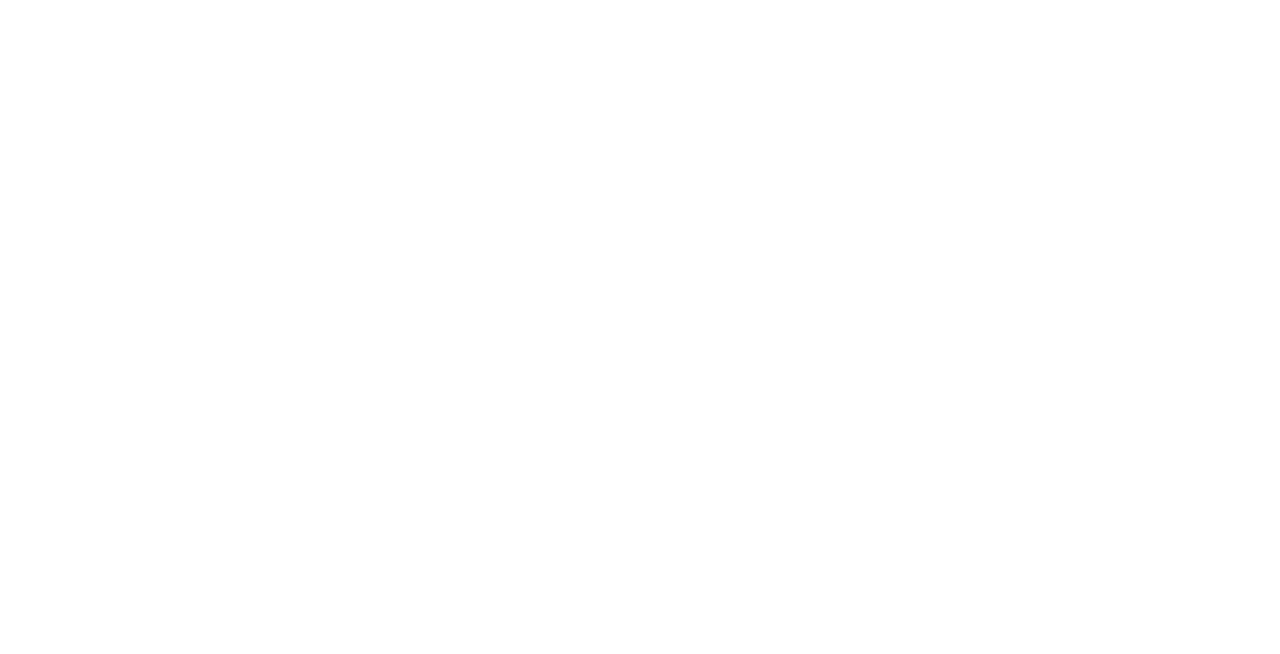
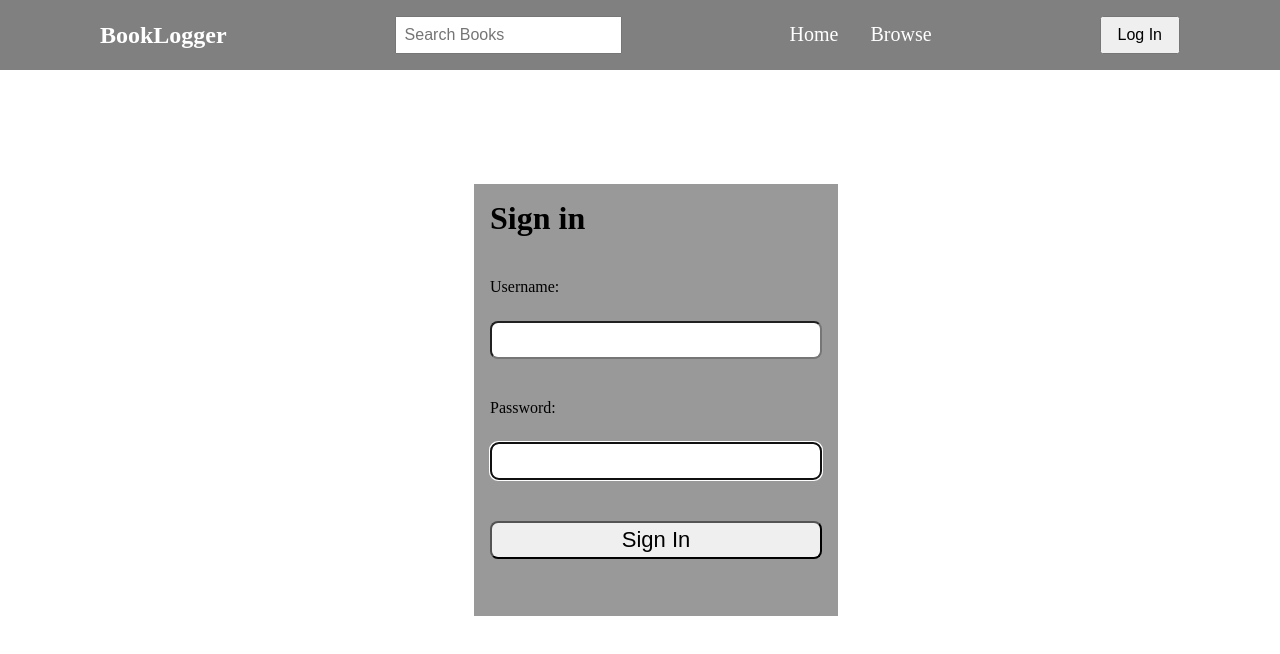
Before and after one commit to p2557506/book-logger, a React (Create React App) app in the folder client/: page /signin in a window 1280 px wide. Before the commit this address had no page. Shown: the top 654 px of the page. Built offline with nearby package versions, Linux system fonts and the light colour scheme.

Commit message:
Sign in page added, handles wrong user and pass combo

```diff
--- a/client/src/App.js
+++ b/client/src/App.js
@@ -3,6 +3,7 @@ import Home from "./pages/home/Home"
 import Browse from "./pages/browse/Browse";
 import Book from "./pages/book/Book";
 import SignUp from "./pages/signUp/SignUp";
+import SignIn from "./pages/signIn/SignIn"
 function App() {
   return (
     <div className="App">
@@ -12,6 +13,8 @@ function App() {
           <Route path="/browse" element={<Browse/>}/>
           <Route path="/books/:id" element ={<Book/>}/>
           <Route path="/signup" element={<SignUp/>}/>
+
+          <Route path="/signin" element={<SignIn/>}/>
         </Routes>
 
       </BrowserRouter>
--- /dev/null
+++ b/client/src/context/AuthProvider.js
@@ -0,0 +1,16 @@
+import { createContext,useState } from "react";
+
+const AuthContext = createContext({});
+
+export const AuthProvider = ({children}) =>{
+    const [auth,setAuth] = useState({});
+
+    return (
+        <AuthContext.Provider value={{auth,setAuth}}>
+            {children}
+        </AuthContext.Provider>
+    )
+
+}
+
+export default AuthContext
--- a/client/src/index.js
+++ b/client/src/index.js
@@ -2,11 +2,17 @@ import React from 'react';
 import ReactDOM from 'react-dom/client';
 import App from './App';
 import reportWebVitals from './reportWebVitals';
+import { AuthProvider } from './context/AuthProvider';
+
 
 const root = ReactDOM.createRoot(document.getElementById('root'));
 root.render(
   <React.StrictMode>
-    <App />
+
+    <AuthProvider>
+      <App />
+    </AuthProvider>
+
   </React.StrictMode>
 );
 
--- /dev/null
+++ b/client/src/pages/signIn/SignIn.jsx
@@ -0,0 +1,142 @@
+import React , { useRef,useState,useEffect , useContext } from 'react';
+import axios from '../../api/axios';
+import Navbar from '../../components/navbar/Navbar';
+
+import AuthContext from '../../context/AuthProvider';
+
+
+import "./signIn.scss"
+
+import { faCheck, faTimes, faInfoCircle} from "@fortawesome/free-solid-svg-icons"
+
+import {FontAwesomeIcon} from "@fortawesome/react-fontawesome"
+
+
+const USER_REGEX = /^[a-zA-Z][a-zA-Z0-9-_]{3,23}$/;
+const PWD_REGEX = /^(?=.*[a-z])(?=.*[A-Z])(?=.*[0-9])(?=.*[!@#$%]).{8,24}$/;
+
+
+
+
+const Login = () => {
+    //Focus on user inputs and error for accessibility announcer
+    const userRef = useRef();
+    const errRef = useRef();
+
+    const {setAuth} = useContext(AuthContext)
+
+
+
+
+    const [userName,setUserName] = useState("");
+
+    const [userFocus,setUserFocus] = useState(false);
+
+    const [pwd,setPwd] = useState("");
+
+    const [pwdFocus,setPwdFocus] = useState(false);
+
+
+
+    const [errMsg,setErrMsg] = useState("")
+    const [successMsg,setSuccess] = useState(false)
+
+    useEffect(() =>{
+        userRef.current.focus();
+    },[])
+
+    useEffect(()=>{
+        const result = USER_REGEX.test(userName);
+        console.log(result);
+        console.log(userName);
+
+    }, [userName])
+
+    //Refresh error message when user changes any input
+    useEffect(() =>{
+        setErrMsg("");
+    },[userName,pwd])
+
+    const handleSubmit = async (e) =>{
+        e.preventDefault()
+        //If button enabled with JS Hack
+
+
+        try {
+            const res = await axios.post("http://localhost:8800/auth", JSON.stringify({username: userName,password:pwd}),
+            {
+                headers:{'Content-Type':'application/json'},
+                withCredentials:true
+            });
+
+
+            console.log(res)
+            if(res.data.message){
+                setErrMsg("Wrong Username or Password")
+            }
+
+
+        } catch (e) {
+
+            console.error(e)
+
+
+        }
+    }
+
+  return (
+    <div>
+        <Navbar/>
+        <div className="main">
+
+
+        <div className="formContainer">
+            <p ref={errRef} className={errMsg ? "errmsg" : "offScreen"} aria-live="assertive">{errMsg}</p>
+            <h1>Sign in</h1>
+            <form onSubmit={handleSubmit}>
+                <label htmlFor="username">
+                    Username:
+
+                </label>
+                <input
+                 type="text"
+                 id="username"
+                 ref={userRef}
+                 autoComplete="off"
+                 onChange={(e) => setUserName(e.target.value)}
+                 required
+
+
+                 value={userName}
+                 onFocus={() => setUserFocus(true)}
+                 onBlur={() => setUserFocus(false)}
+                 />
+
+
+                 <label htmlFor="password">
+                    Password:
+
+                </label>
+                <input
+                 type="password"
+                 id="password"
+                 ref={userRef}
+                 onChange={(e) => setPwd(e.target.value)}
+                 required
+                 value={pwd}
+                 aria-describedby="pwdnote"
+                 onFocus={() => setPwdFocus(true)}
+                 onBlur={() => setPwdFocus(false)}
+                 />
+
+
+
+                 <button>Sign In</button>
+            </form>
+        </div>
+        </div>
+    </div>
+  )
+}
+
+export default Login
--- a/client/src/pages/signUp/SignUp.jsx
+++ b/client/src/pages/signUp/SignUp.jsx
@@ -1,5 +1,6 @@
 import React , { useRef,useState,useEffect } from 'react';
-import axios from 'axios';
+
+import axios from '../../api/axios';
 import Navbar from '../../components/navbar/Navbar';
 
 import "./signUp.scss"
@@ -139,7 +140,7 @@ const SignUp = () => {
                 <input
                  type="password"
                  id="password"
-
+                 ref={userRef}
                  onChange={(e) => setPwd(e.target.value)}
                  required
                  aria-invalid={validPwd ? "false" : "true"}
```
Also changed, not shown: client/src/pages/signIn/signIn.scss (added), 1 other file (tests, documents, lock files or other folders).
